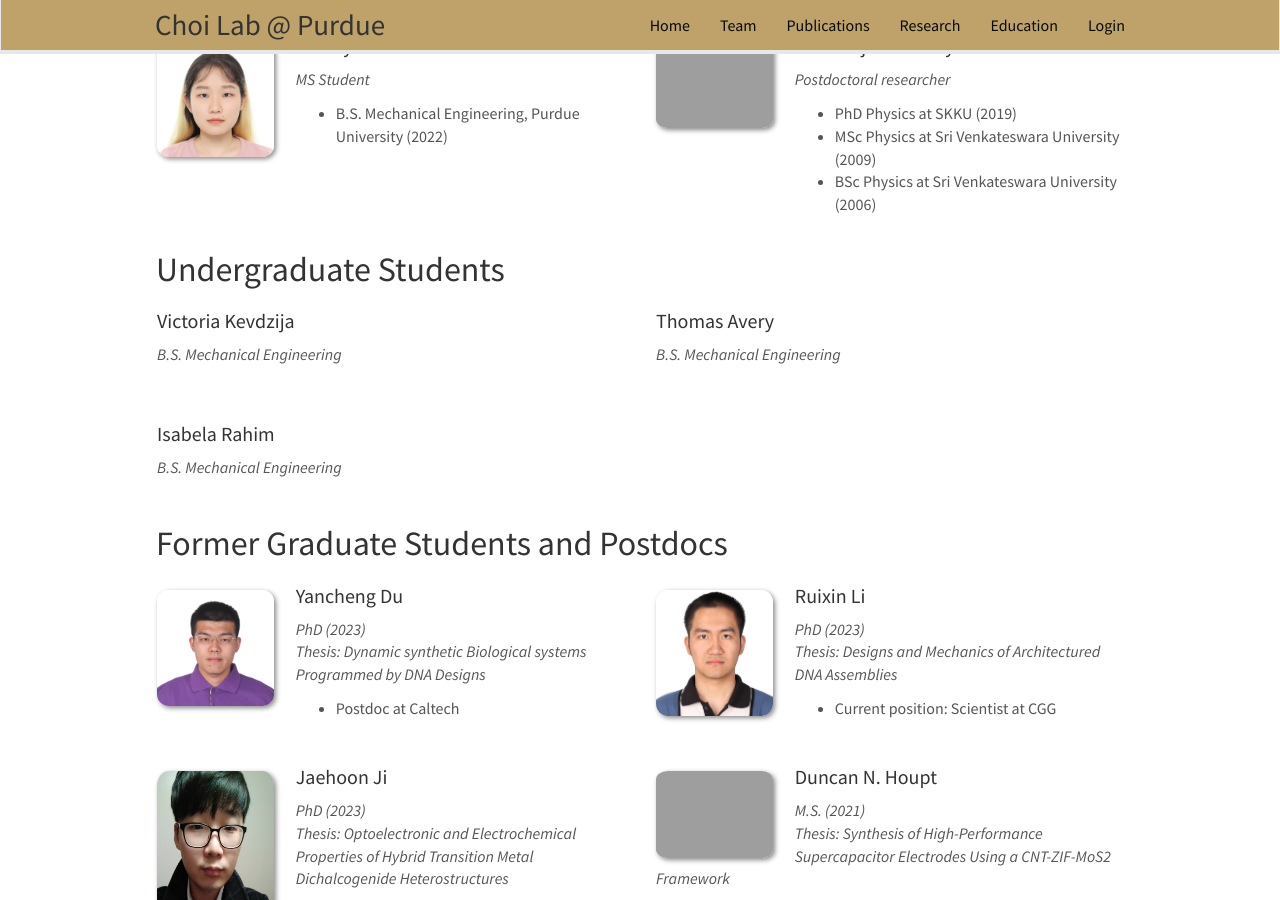
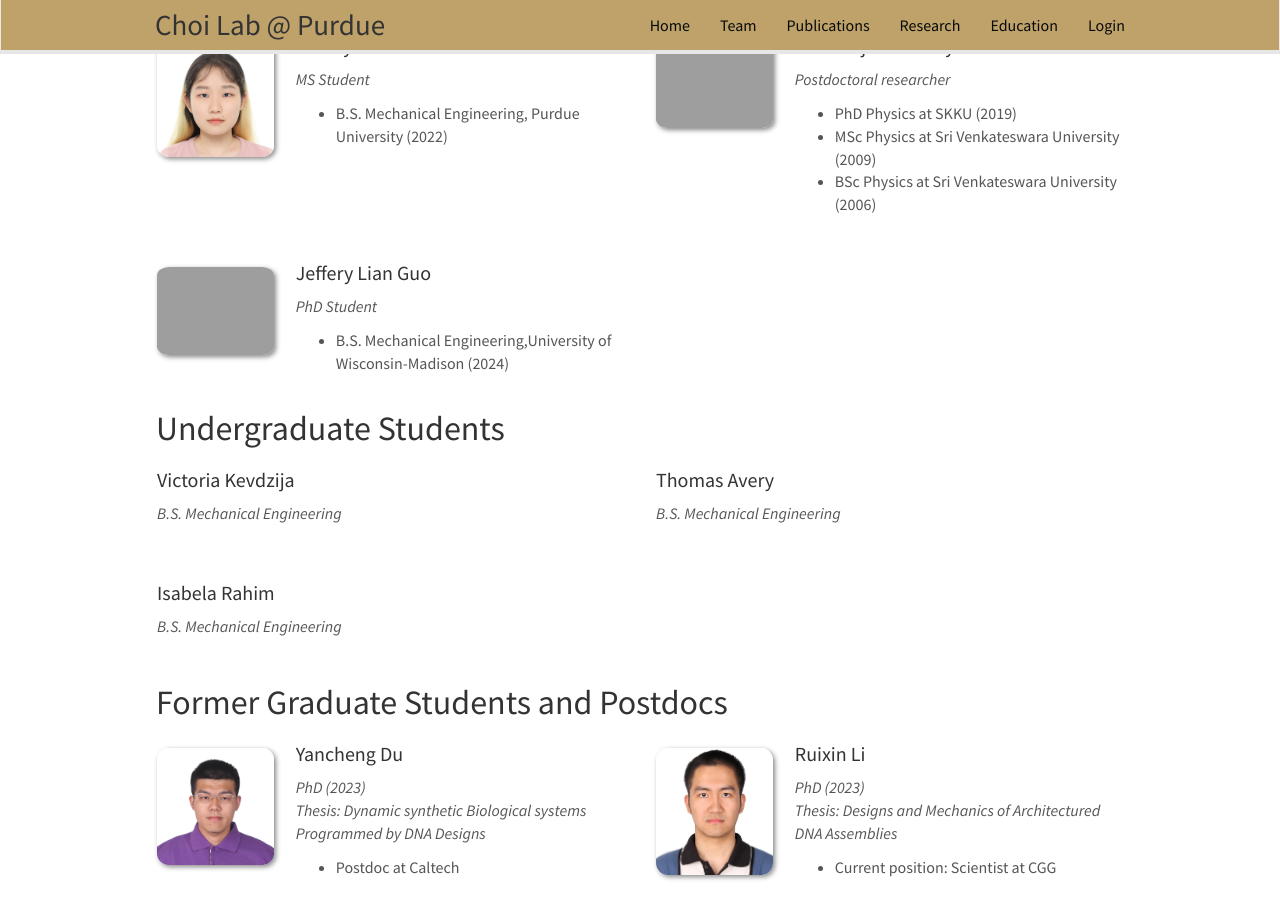
Before and after one commit to choidnalab/choidnalab.github.io, a Jekyll site: the page built from _pages/team.md, in a window 1280 px wide and 900 px high, scrolled down 846 px. Built offline with Jekyll 4.4.1, drawn with Linux system fonts in a browser that asks for light colours; nearby versions of some CDN libraries.

Commit message:
Update PhD_students.yml
updated Jefferey's data

```diff
--- a/_data/PhD_students.yml
+++ b/_data/PhD_students.yml
@@ -48,3 +48,13 @@
   education1: PhD Physics at SKKU (2019)
   education2: MSc Physics at Sri Venkateswara University (2009)
   education3: BSc Physics at Sri Venkateswara University (2006)
+
+
+
+
+- name: Jeffery Lian Guo
+  photo: Jeffery.jpg
+  info: PhD Student
+  email:
+  number_educ: 1
+  education1: B.S. Mechanical Engineering,University of Wisconsin-Madison (2024)
```
